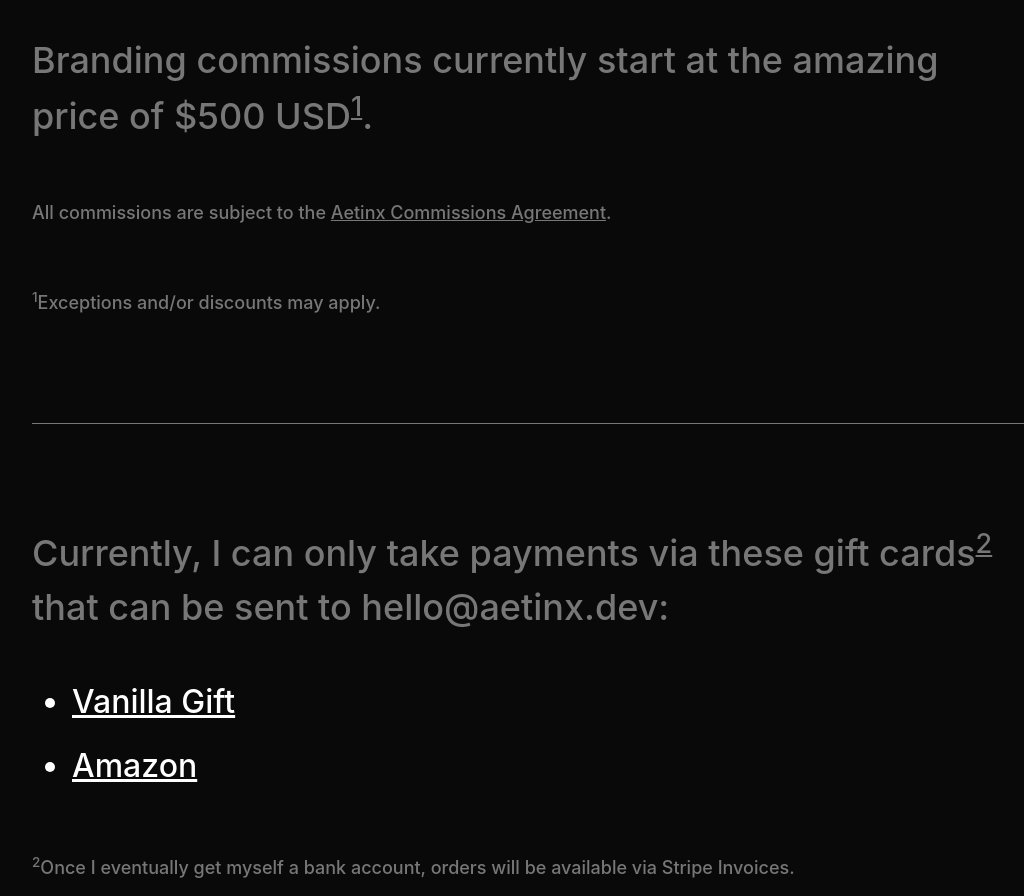
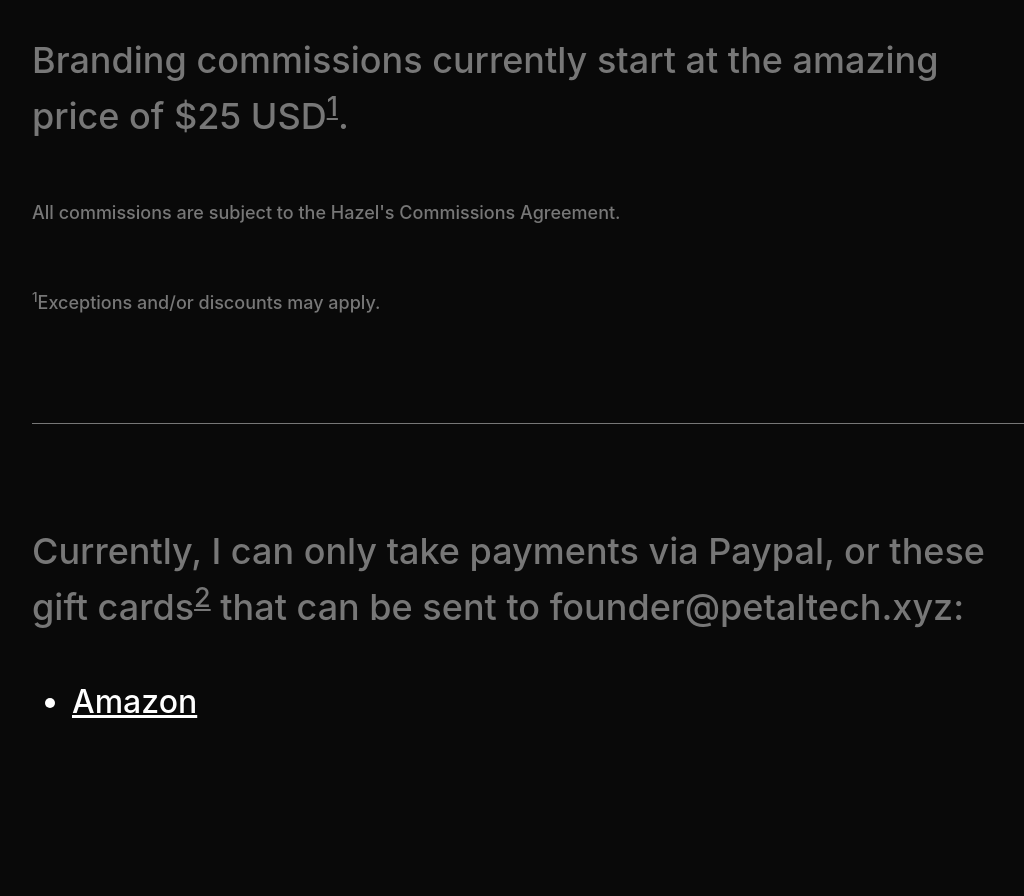
Before and after one commit to glitchbook/website, an Eleventy site: page src/commissions.md in a window 1280 px wide. Shown: the part 507-1403 px from the top of the page, without its empty margins (108-1132 px from the left). After the commit the page ends 1373 px from the top, so only its background shows below. Built offline with nearby package versions, Linux system fonts and the light colour scheme; Eleventy itself is replaced by a stand-in of ours; files that its build step writes are made by us from their sources; a web font is replaced by a local one; what eleventy-plugin-seo, markdown-it-link-attributes would draw is missing.

Commit message:
Update commissions.md

```diff
--- a/src/commissions.md
+++ b/src/commissions.md
@@ -4,18 +4,15 @@ title: "Commissions"
 description: "If you're looking for a designer to collaborate with, you've come to the right place."
 ---
 
-If you want a commission, you can send me an email at [hello@aetinx.dev](mailto:hello@aetinx.dev), or message me on a platform that I'm active on, like Discord.
+If you want a commission, you can send me an email at [founder@petaltech.xyz](mailto:founder@petaltech.xyz), or message me on a platform that I'm active on, like Discord.
 
-Branding commissions currently start at the amazing price of $500 USD<sup><a href="#fn1" id="ref1">1</a></sup>.
+Branding commissions currently start at the amazing price of $25 USD<sup><a href="#fn1" id="ref1">1</a></sup>.
 
-<small>All commissions are subject to the [Aetinx Commissions Agreement](https://docs.google.com/document/d/e/2PACX-1vRe-ek54UQT83f4Qhf2GgAw7EhrEQq-rWKX3sWzX_YICS0Z_foVyqE8RgmJdopdeUNETVtJaynSL-Tv/pub).</small>
+<small>All commissions are subject to the Hazel's Commissions Agreement.</small>
 
 <small><sup id="fn1">1</sup>Exceptions and/or discounts may apply.</small>
 
 <hr></hr>
 
-Currently, I can only take payments via these gift cards<sup><a href="#fn2" id="ref2">2</a></sup> that can be sent to hello@aetinx.dev:
-* [Vanilla Gift](https://www.vanillagift.com/blue-leaves-email)
+Currently, I can only take payments via Paypal, or these gift cards<sup><a href="#fn2" id="ref2">2</a></sup> that can be sent to founder@petaltech.xyz:
 * [Amazon](https://amazon.com/dp/B004LLIKVU)
-
-<small><sup id="fn2">2</sup>Once I eventually get myself a bank account, orders will be available via Stripe Invoices.</small>
```
